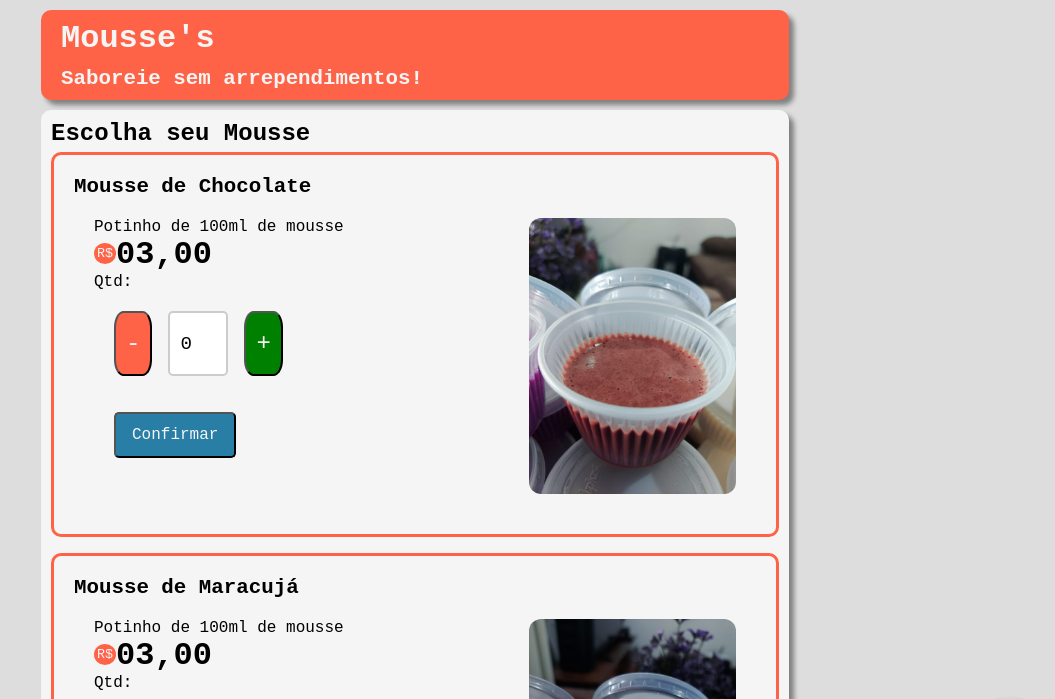
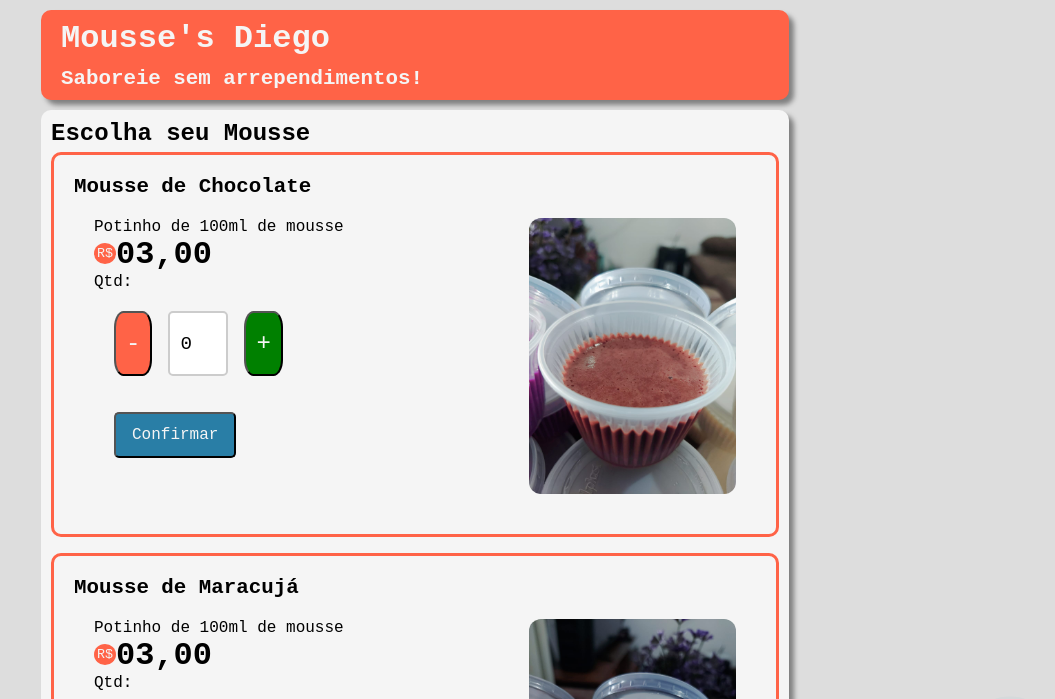
Before and after one commit to Dande94/gestorDePedidosDiego, a plain HTML site: page index.html in a window 1280 px wide. Shown: the top 699 px of the page, without its empty margins (225-1280 px from the left). Drawn offline with Linux system fonts and the light colour scheme.

Commit message:
Update index.html

```diff
--- a/index.html
+++ b/index.html
@@ -12,7 +12,7 @@
 </head>
 <header>
     <div>
-        <h1>Mousse's</h1>
+        <h1>Mousse's Diego</h1>
         <h2>Saboreie sem arrependimentos!</h2>
     </div>
 </header>
```
